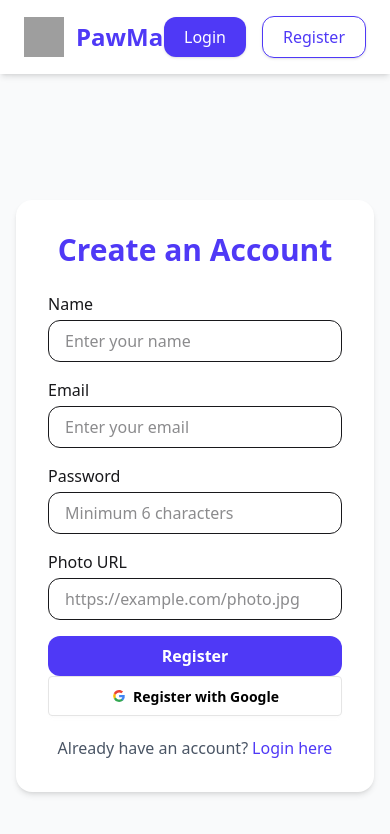
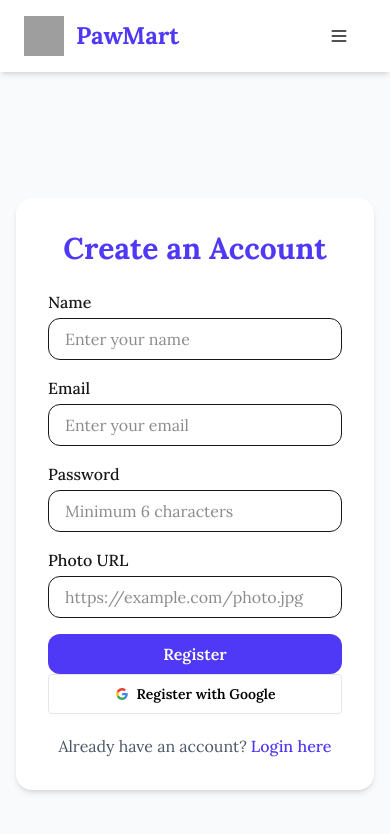
Before and after one commit to harunhira69/PawMart-client, a React app: page /register in a window 390 px wide. Shown: the top 834 px of the page. Built offline with nearby package versions, Linux system fonts and the light colour scheme; no server answers; grey boxes are pictures that could not be loaded; the HTML template or start-up script is replaced by a standard one.

Commit message:
added login/register

```diff
--- a/package.json
+++ b/package.json
@@ -15,6 +15,8 @@
     "firebase": "^12.5.0",
     "react": "^19.1.1",
     "react-dom": "^19.1.1",
+    "react-hot-toast": "^2.6.0",
+    "react-icons": "^5.5.0",
     "react-router": "^7.9.5",
     "sweetalert2": "^11.26.3",
     "tailwindcss": "^4.1.17"
--- a/src/Layout/Root.jsx
+++ b/src/Layout/Root.jsx
@@ -1,11 +1,13 @@
 import React from 'react';
 import Navbar from '../component/Navbar';
 import { Outlet } from 'react-router';
+import { Toaster } from 'react-hot-toast';
 
 const Root = () => {
     return (
         <div>
             <Navbar></Navbar>
+            <Toaster></Toaster>
             <Outlet></Outlet>
 
         </div>
--- a/src/Pages/Register.jsx
+++ b/src/Pages/Register.jsx
@@ -1,6 +1,49 @@
 import { Link } from "react-router";
+import useAuth from "../hook/useAuth";
+import toast from "react-hot-toast";
 
 const Register = () => {
+ const {signInGoogle} = useAuth();
+
+ const handleRegister = e=>{
+  e.preventDefault();
+   const form = e.currentTarget;
+  const name = e.target.name.value;
+  const email = e.target.email.value;
+  const password = e.target.password.value;
+  const photoUrl = e.target.photoUrl.value;
+    const passwordRegex =
+     /^(?=.*[a-z])(?=.*[A-Z])(?=.*\d)(?=.*[^\w\s]).{6,}$/;
+
+  if (!passwordRegex.test(password)) {
+    toast.error(
+      "Password must contain at least 6 characters, one uppercase, one lowercase, one number, and one special character."
+    );
+    return;
+  }
+
+   const photoUrlRegex = /^(https?:\/\/.*\.(?:png|jpg|jpeg|gif|webp|svg))$/i;
+
+  if (!photoUrlRegex.test(photoUrl)) {
+    toast.error("Please provide a valid image URL (jpg, png, jpeg, gif, svg, webp).");
+    return;
+  }
+
+
+  toast.success("Registered successfully");
+  form.reset()
+  console.log({name,email,password,photoUrl})
+ }
+
+ const handleGoogleSignIn = ()=>{
+  signInGoogle()
+  .then(result=>{
+    toast.success('Sign In successfully')
+
+    console.log(result.user)
+  })
+ }
+
   return (
     <div className="min-h-screen flex items-center justify-center bg-gray-50 px-4">
       <div className="w-full max-w-md bg-white p-8 rounded-2xl shadow-md">
@@ -8,12 +51,14 @@ const Register = () => {
         <h2 className="text-3xl font-bold text-center text-indigo-600 mb-6">
           Create an Account
         </h2>
+<form onSubmit={handleRegister}>
 
         {/* Name */}
         <div className="mb-4">
           <label className="block mb-1 font-medium">Name</label>
           <input
             type="text"
+            name="name"
             className="w-full px-4 py-2 border rounded-xl outline-indigo-600"
             placeholder="Enter your name"
           />
@@ -24,6 +69,8 @@ const Register = () => {
           <label className="block mb-1 font-medium">Email</label>
           <input
             type="email"
+            name="email"
+            required
             className="w-full px-4 py-2 border rounded-xl outline-indigo-600"
             placeholder="Enter your email"
           />
@@ -34,6 +81,7 @@ const Register = () => {
           <label className="block mb-1 font-medium">Password</label>
           <input
             type="password"
+            name="password"
             className="w-full px-4 py-2 border rounded-xl outline-indigo-600"
             placeholder="Minimum 6 characters"
           />
@@ -44,6 +92,7 @@ const Register = () => {
           <label className="block mb-1 font-medium">Photo URL</label>
           <input
             type="text"
+            name="photoUrl"
             className="w-full px-4 py-2 border rounded-xl outline-indigo-600"
             placeholder="https://example.com/photo.jpg"
           />
@@ -54,8 +103,10 @@ const Register = () => {
           Register
         </button>
 
+</form>
         {/* Google Login */}
-        <button className="btn w-full bg-white text-black border-[#e5e5e5]">
+        <button onClick={handleGoogleSignIn}
+        className="btn w-full bg-white text-black border-[#e5e5e5]">
   <svg aria-label="Google logo" width="16" height="16" xmlns="http://www.w3.org/2000/svg" viewBox="0 0 512 512"><g><path d="m0 0H512V512H0" fill="#fff"></path><path fill="#34a853" d="M153 292c30 82 118 95 171 60h62v48A192 192 0 0190 341"></path><path fill="#4285f4" d="m386 400a140 175 0 0053-179H260v74h102q-7 37-38 57"></path><path fill="#fbbc02" d="m90 341a208 200 0 010-171l63 49q-12 37 0 73"></path><path fill="#ea4335" d="m153 219c22-69 116-109 179-50l55-54c-78-75-230-72-297 55"></path></g></svg>
   Register with Google
 </button>
--- a/src/component/Navbar.jsx
+++ b/src/component/Navbar.jsx
@@ -1,6 +1,11 @@
 import { Link } from "react-router";
+import useAuth from "../hook/useAuth";
+import { IoLogOut } from "react-icons/io5";
+import { FaGear, FaUser } from "react-icons/fa6";
 
 const Navbar = () => {
+  const { users, signOutUser } = useAuth();
+
   return (
     <nav className="w-full bg-white shadow-md sticky top-0 z-50">
       <div className="max-w-7xl mx-auto px-6 py-4 flex items-center justify-between">
@@ -15,31 +20,128 @@ const Navbar = () => {
           <h1 className="text-2xl font-bold text-indigo-600">PawMart</h1>
         </div>
 
-        {/* MIDDLE: Menu */}
-        <div className="hidden md:flex items-center gap-8 text-lg font-medium text-gray-700">
+        {/* DESKTOP MENU */}
+        <div className="hidden lg:flex items-center gap-8 text-lg font-medium text-gray-700">
           <Link to="/" className="hover:text-indigo-600 transition">Home</Link>
-          <Link to="/pets" className="hover:text-indigo-600 transition">
-            Pets & Supplies
-          </Link>
+          <Link to="/pets" className="hover:text-indigo-600 transition">Pets & Supplies</Link>
         </div>
 
-        {/* RIGHT: Auth Buttons */}
-        <div className="flex items-center gap-4">
+        {/* RIGHT: Auth / Avatar */}
+        <div className="hidden lg:flex items-center gap-4">
+          {users ? (
+            <div className="dropdown dropdown-end z-50">
+              <div tabIndex={0} role="button" className="btn btn-ghost btn-circle avatar">
+                <div className="w-9 border-2 border-gray-300 rounded-full">
+                  <img
+                    alt="User Avatar"
+                    referrerPolicy="no-referrer"
+                    src={users.photoURL || "https://img.daisyui.com/images/stock/photo-1534528741775-53994a69daeb.webp"}
+                  />
+                </div>
+              </div>
+              <ul
+                tabIndex="-1"
+                className="menu menu-sm dropdown-content bg-base-100 rounded-box z-50 mt-3 w-52 p-2 shadow"
+              >
+                <div className="pb-3 border-b border-gray-200">
+                  <li className="text-sm font-bold">{users.displayName}</li>
+                  <li className="text-xs">{users.email}</li>
+                </div>
+                <li className="mt-3">
+                  <Link><FaUser /> Profile</Link>
+                </li>
+                <li>
+                  <a><FaGear /> Settings</a>
+                </li>
+                <li>
+                  <button
+                    onClick={signOutUser}
+                    className="btn btn-xs text-left bg-linear-to-r from-pink-500 to-red-500 text-white w-full"
+                  >
+                    <IoLogOut /> Logout
+                  </button>
+                </li>
+              </ul>
+            </div>
+          ) : (
+            <>
               <Link
                 to="/login"
                 className="px-5 py-2 bg-indigo-600 text-white rounded-xl shadow hover:bg-indigo-700 transition"
               >
                 Login
               </Link>
-
               <Link
                 to="/register"
                 className="px-5 py-2 border border-indigo-600 text-indigo-600 rounded-xl shadow hover:bg-indigo-50 transition"
               >
                 Register
               </Link>
+            </>
+          )}
         </div>
 
+        {/* MOBILE MENU */}
+        <div className="lg:hidden dropdown">
+          <label tabIndex={0} className="btn btn-ghost">
+            <svg
+              xmlns="http://www.w3.org/2000/svg"
+              className="h-5 w-5"
+              fill="none"
+              viewBox="0 0 24 24"
+              stroke="currentColor"
+            >
+              <path strokeLinecap="round" strokeLinejoin="round" strokeWidth="2" d="M4 6h16M4 12h16M4 18h16" />
+            </svg>
+          </label>
+          <ul
+            tabIndex={0}
+            className="menu menu-sm dropdown-content bg-base-100 rounded-box mt-3 w-52 p-2 shadow"
+          >
+            <li>
+              <Link to="/">Home</Link>
+            </li>
+            <li>
+              <Link to="/pets">Pets & Supplies</Link>
+            </li>
+
+            {users ? (
+              <li tabIndex={0}>
+                <a>
+                  <div className="flex items-center gap-2">
+                    <img
+                      className="w-6 h-6 rounded-full"
+                      src={users.photoURL || "https://img.daisyui.com/images/stock/photo-1534528741775-53994a69daeb.webp"}
+                      alt="User"
+                    />
+                    {users.displayName}
+                  </div>
+                </a>
+                <ul className="p-2">
+                  <li><Link><FaUser /> Profile</Link></li>
+                  <li><Link><FaGear /> Settings</Link></li>
+                  <li>
+                    <button
+                      onClick={signOutUser}
+                      className="btn btn-xs text-left bg-linear-gradient-to-r from-pink-500 to-red-500 text-white w-full"
+                    >
+                      <IoLogOut /> Logout
+                    </button>
+                  </li>
+                </ul>
+              </li>
+            ) : (
+              <>
+                <li>
+                  <Link to="/login">Login</Link>
+                </li>
+                <li>
+                  <Link to="/register">Register</Link>
+                </li>
+              </>
+            )}
+          </ul>
+        </div>
       </div>
     </nav>
   );
--- a/src/context/AuthProvider.jsx
+++ b/src/context/AuthProvider.jsx
@@ -1,6 +1,12 @@
-import React, { useState } from 'react';
+import React, { useEffect, useState } from 'react';
 import { AuthContext } from './AuthContext';
-import { createUserWithEmailAndPassword, GoogleAuthProvider, signInWithPopup } from 'firebase/auth';
+import { createUserWithEmailAndPassword,
+  GoogleAuthProvider,
+  onAuthStateChanged,
+  signInWithEmailAndPassword,
+  signInWithPopup,
+  signOut,
+  updateProfile} from 'firebase/auth';
 import { auth } from '../firebase/firebase.config';
 
 const AuthProvider = ({children}) => {
@@ -9,11 +15,39 @@ const AuthProvider = ({children}) => {
     const provider = new GoogleAuthProvider();
 
     const signInGoogle = ()=>{
+      setLoading(true)
         return signInWithPopup(auth,provider)
     }
 
     const createUserEmail = (email,password)=>{
+      setLoading(true)
         return createUserWithEmailAndPassword(auth,email,password)
+    }
+    const signInUser = (email,password)=>{
+      setLoading(true)
+      return signInWithEmailAndPassword(auth,email,password)
+    }
+
+    const updateUserProfile =(displayName, photoURL)=>{
+      return updateProfile(auth.currentUser,{displayName,photoURL})
+
+    }
+
+
+
+
+    useEffect(()=>{
+      const unsubscribe = onAuthStateChanged(auth,(currentUser)=>{
+        setUsers(currentUser)
+      })
+      return ()=>{
+        unsubscribe()
+      }
+    },[])
+
+    const signOutUser = ()=>{
+      setLoading(true)
+      return signOut(auth)
     }
 
 
@@ -23,6 +57,12 @@ const AuthProvider = ({children}) => {
     const authinfo = {
     signInGoogle,
     createUserEmail,
+    updateUserProfile,
+    signInUser,
+    signOutUser,
+    loading,
+    users,
+
 
 
     }
--- /dev/null
+++ b/src/hook/useAuth.jsx
@@ -0,0 +1,8 @@
+import { use } from "react"
+import { AuthContext } from "../context/AuthContext"
+
+const useAuth = ()=>{
+    const authinfo = use(AuthContext);
+    return authinfo;
+}
+export default useAuth;
--- a/src/index.css
+++ b/src/index.css
@@ -1,2 +1,16 @@
+@import url('https://fonts.googleapis.com/css2?family=Lora:ital,wght@0,400..700;1,400..700&display=swap');
 @import "tailwindcss";
 @plugin "daisyui";
+*{
+      font-family: "Lora", serif;
+}
+
+
+
+.navbar .active {
+  color: crimson;
+  font-weight: bold;
+  border: 1px solid #CAC8C8FF;
+  border-radius: 20px;
+  background: rgb(243, 226, 226);
+}
```
Also changed, not shown: 1 other file (tests, documents, lock files or other folders). Lines whose indentation alone changed are shown as unchanged.
